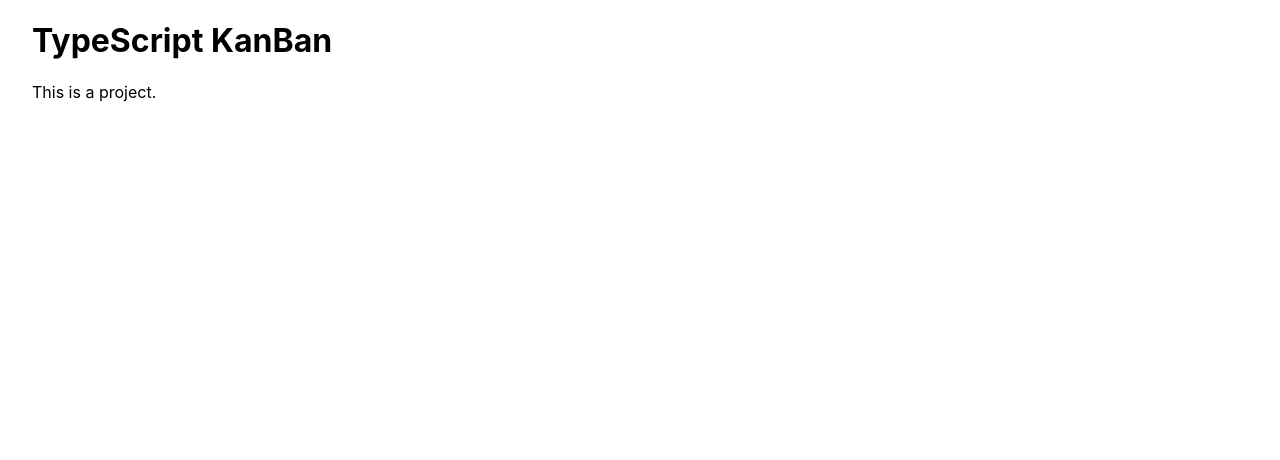
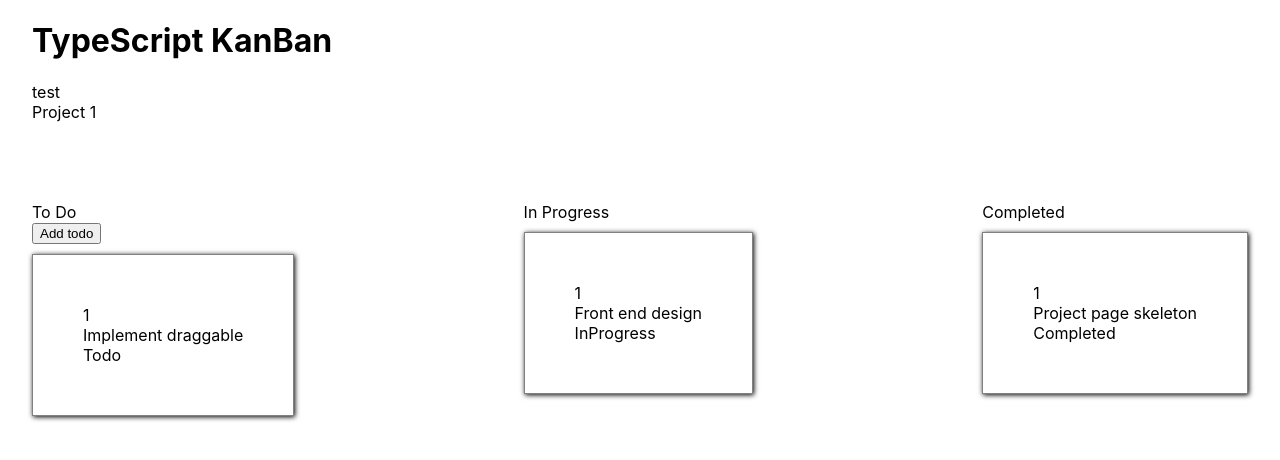
Before and after one commit to tylerchan28/typescript-kanban, a Next.js app: page /project/1 in a window 1280 px wide. Shown: the top 460 px of the page. Built offline with nearby package versions, Linux system fonts and the light colour scheme.

Commit message:
Add skeleton for individual project page

```diff
--- a/components/Layout.tsx
+++ b/components/Layout.tsx
@@ -1,11 +1,14 @@
 import React from "react";
 import styles from "../styles/Layout.module.css";
+import Link from "next/link";
 
 const Layout: React.FC = ({ children }) => {
     return (
         <div className={styles.container}>
             <main className={styles.main}>
-                <h1>TypeScript KanBan</h1>
+                <Link href="/">
+                    <h1 style={{cursor: "pointer"}}>TypeScript KanBan</h1>
+                </Link>
                 <div>{children}</div>
             </main>
         </div>
--- a/components/ProjectItem.tsx
+++ b/components/ProjectItem.tsx
@@ -12,9 +12,9 @@ interface Props {
 
 function ProjectItem ({ project }: Props) {
     return (
-        <Link href={`/project/${project.projectId}`} as={`/project/${project.projectId}`}>
-        {/* <Link href="/project/[id]" as={`/project/${project.projectId}`}></Link> */}
-        {/* understand why square bracket is used for routing and if it is optimal (gives 404 error) */}
+        <Link href="/project/[projectId]" as={`/project/${project.projectId}`}>
+        {/* <Link href={`/project/${project.projectId}`} as={`/project/${project.projectId}`}></Link> */}
+
            <a>
                Name: {project.projectName} <br/>
                Project Id: {project.projectId} <br/><br/>
--- /dev/null
+++ b/components/TodoCard.tsx
@@ -0,0 +1,18 @@
+import { Card } from "../models/card-model";
+import styles from "../styles/TodoCard.module.css";
+
+interface Props {
+    todo: Card;
+}
+
+function TodoCard({ todo }: Props) {
+    return (
+        <div className={styles.card}>
+            <div>{todo.id}</div>
+            <div>{todo.description}</div>
+            <div>{todo.status}</div>
+        </div>
+    )
+}
+
+export default TodoCard;
--- a/fixtures/projectExample.ts
+++ b/fixtures/projectExample.ts
@@ -1,15 +1,25 @@
+import { Status } from "../models/card-model";
+
 export default [{
     projectId: 1,
     userId: 1,
-    projectName: "test"
-
+    projectName: "test",
+    todo: [{ id: 1, description: "Implement draggable", status: Status[0]} ],
+    inProgress: [{ id: 1, description: "Front end design", status: Status[1]} ],
+    completed: [{ id: 1, description: "Project page skeleton", status: Status[2]}]
 },
 {
     projectId: 2,
     userId: 1,
-    projectName: "test2"
+    projectName: "test2",
+    todo: [],
+    inProgress: [],
+    completed: []
 },{
     projectId: 3,
     userId: 2,
-    projectName: "test3"
+    projectName: "test3",
+    todo: [],
+    inProgress: [],
+    completed: []
 }]
--- /dev/null
+++ b/models/card-model.ts
@@ -0,0 +1,9 @@
+export enum Status { Todo, InProgress, Completed }
+
+export interface Card {
+    id: number,
+    description: string,
+    status: string
+}
+
+// change ids to string (numbers now to use with fixture)
--- a/pages/project/[projectId].tsx
+++ b/pages/project/[projectId].tsx
@@ -1,11 +1,60 @@
 // Single project page
+import { useRouter } from "next/router";
+import projectFixture from "../../fixtures/projectExample";
+import styles from "../../styles/project.module.css";
+import { Project } from "../../models/project-model";
+import TodoCard from "../../components/TodoCard";
+// will eventually use state from projects
+interface Props {
+    project: Project
+}
+// for todos, inprogress, completed arrays, map the objects to a component (make later)
+// those components need to be draggable and have the logic to switch around the statuses
+const project = ({ project }: Props) => {
+    const router = useRouter();
+    const { projectId } = router.query;
 
-const project = () => {
     return (
         <div>
-            This is a project.
+            <div>{project.projectName}</div>
+            <div>Project {projectId}</div>
+            <div className={styles.main}>
+                <div className={styles.status}>
+                    <div>To Do</div>
+                    <button>Add todo</button>
+                    <div>
+                        {project.todo.map((todo) => <TodoCard todo={todo} key={todo.id}/>)}
+                    </div>
+                </div>
+                <div className={styles.status}>
+                    <div>In Progress</div>
+                    <div>
+                        {project.inProgress.map((todo) => <TodoCard todo={todo} key={todo.id}/>)}
+                    </div>
+                </div>
+                <div className={styles.status}>
+                    <div>Completed</div>
+                    <div>
+                        {project.completed.map((todo) => <TodoCard todo={todo} key={todo.id}/>)}
+                    </div>
+                </div>
+            </div>
         </div>
     )
 }
 
+// Used to get data from server
+// Filter the project that matches the context.params.projectId from the database
+// need to use axios/async function
+export const getServerSideProps = (context: any) => {
+    const res = projectFixture;
+    const projectArr = res.filter((data) => data.projectId === parseInt(context.params.projectId))
+    const project = projectArr[0];
+    return {
+        props: {
+            project
+        }
+    }
+}
+
 export default project;
--- /dev/null
+++ b/styles/TodoCard.module.css
@@ -0,0 +1,6 @@
+.card {
+    border: 1px solid gray;
+    padding: 50px;
+    margin-top: 10px;
+    box-shadow: 1px 1px 5px black;
+}
--- /dev/null
+++ b/styles/project.module.css
@@ -0,0 +1,6 @@
+.main {
+    display: flex;
+    flex-direction: row;
+    justify-content: space-between;
+    margin-top: 5rem;
+}
```
Also changed, not shown: models/project-model.ts (+7 -0 lines).
